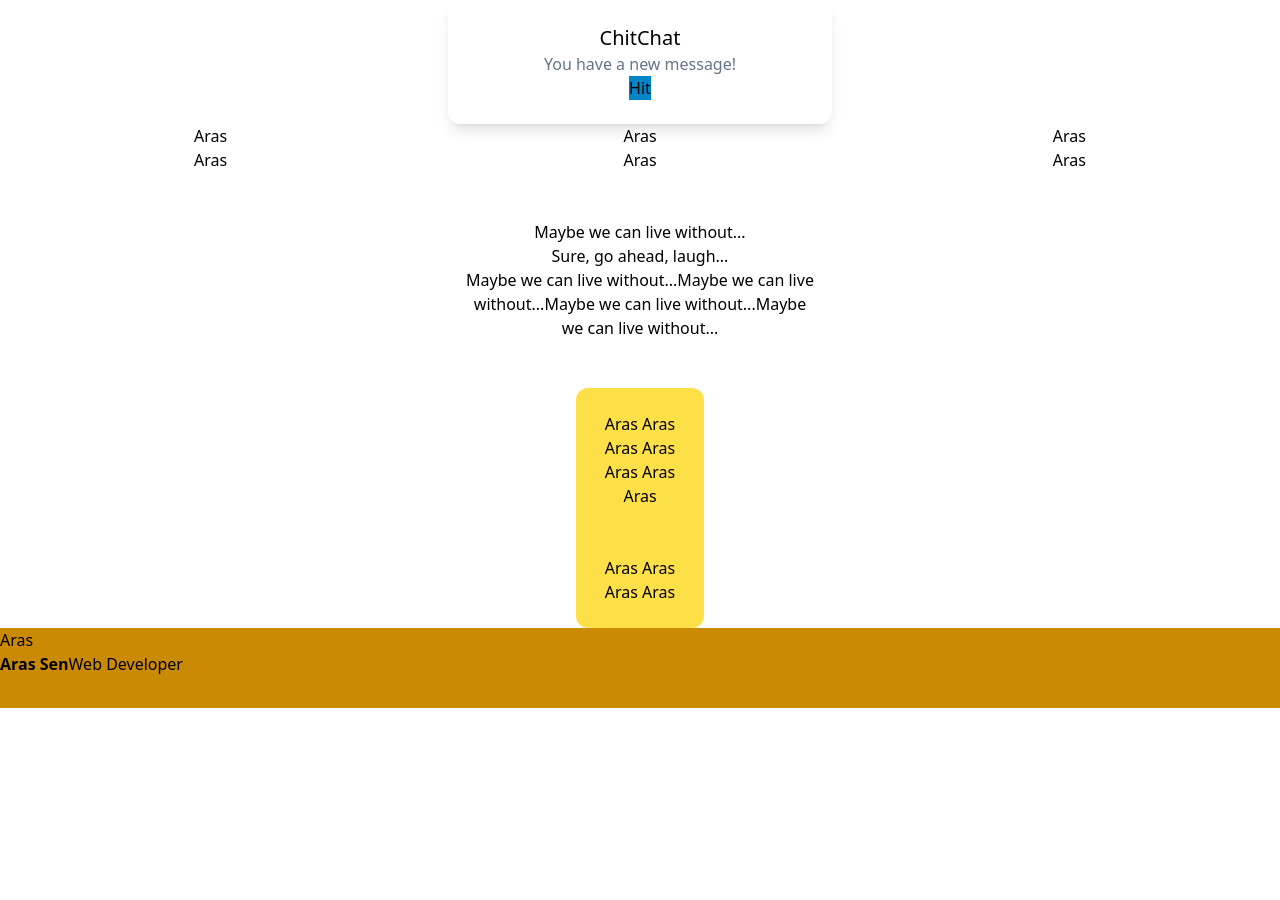
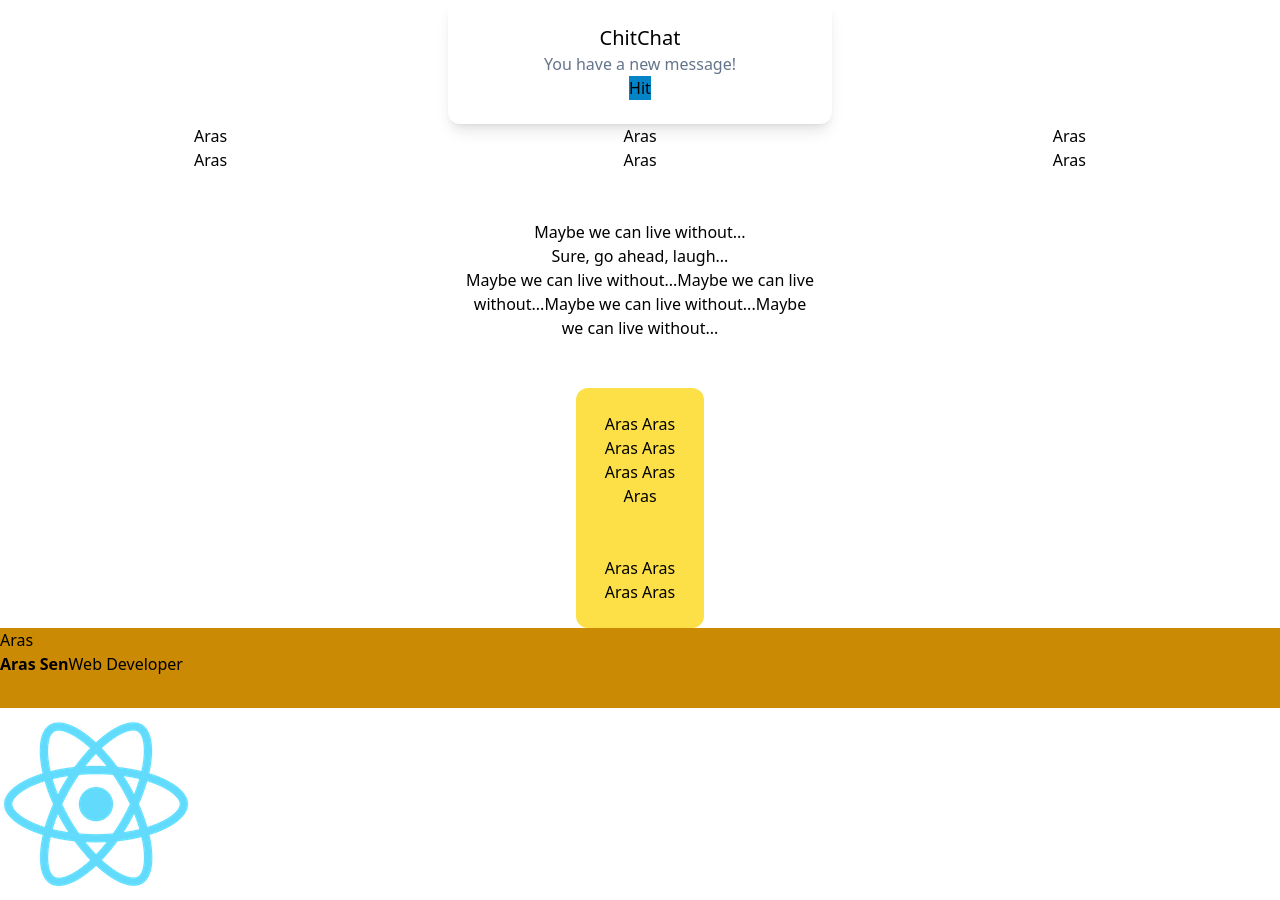
Before and after one commit to codecygen/064-React-Redux-TailwindCSS, a React (Create React App) app: page / in a window 1280 px wide. Before the commit the page ends 800 px from the top, so only its background shows below. Built offline with nearby package versions, Linux system fonts and the light colour scheme.

Commit message:
finished

```diff
--- a/src/App.js
+++ b/src/App.js
@@ -1,4 +1,6 @@
 import './App.css';
+
+import reactLogo from '../public/logo192.png';
 
 function App() {
   return (
@@ -38,6 +40,8 @@ function App() {
           <span>Web Developer</span>
         </div>
       </div>
+
+      <img src={reactLogo} />
     </>
   );
 }
```
